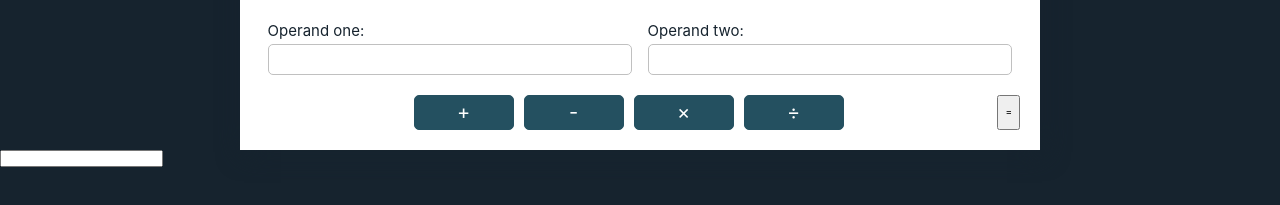
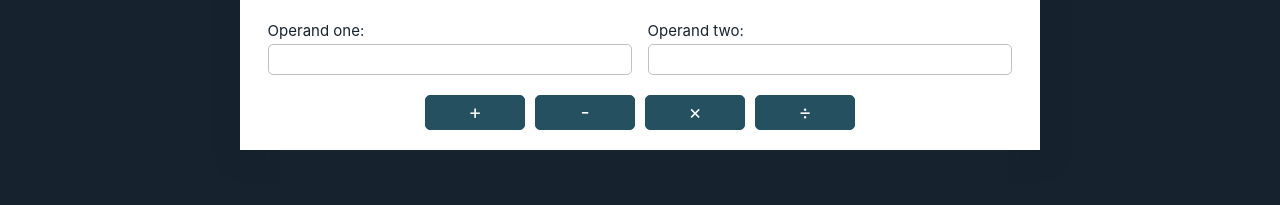
Before and after one commit to moetichentuf/js-complete-course, a website: page 02-maths/01-calculator-one/index.html in a window 1280 px wide. Shown: the part 251-456 px from the top of the page. Drawn offline with Linux system fonts and the light colour scheme.

Commit message:
Restarted

```diff
--- a/02-maths/01-calculator-one/index.html
+++ b/02-maths/01-calculator-one/index.html
@@ -45,12 +45,11 @@
                             <button type="button" id="multiplication">×</button>
                             <button type="button" id="division">÷</button>
                         </div>
-                        <input type="button" value="=" onclick="calc();">
                     </form>
                 </section>
             </div>
         </div>
-        <input type="text" id="result">
+
         <script src="./script.js"></script>
     </body>
 </html>
--- a/02-maths/01-calculator-one/script.js
+++ b/02-maths/01-calculator-one/script.js
@@ -9,7 +9,7 @@
 // NOTE: don't focus on the existing code structure for now.
 // You will have time to focus on it later.
 
-(function(){
+(function() {
     // to get the value of an input: document.getElementById("element-id").value
 
     document.getElementById("addition").addEventListener("click", function() {
@@ -28,7 +28,5 @@
         // perform an division
     });
 
-    document.getElementById("#calculate").addEventListener("click", function() {
-        // perform an division
-    });
+
 })();
```
